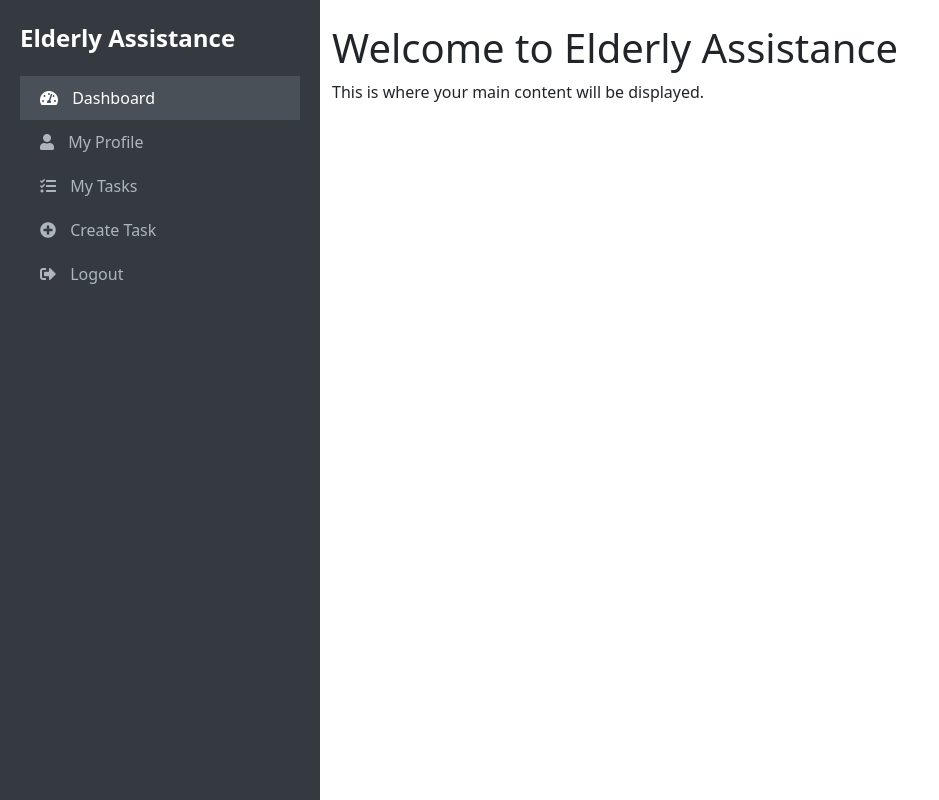
After one commit to CodeLord2020/SilverCare, a Django app: page /base1/ in a window 1280 px wide. The commit adds this page. Shown: the whole page, without its empty margins (0-939 px from the left). Run offline with Django 5.2, Linux system fonts and the light colour scheme; a user stored in the database is signed in; some libraries are stand-ins or nearby versions.

Commit message:
no kidding

```diff
--- a/accounts/views.py
+++ b/accounts/views.py
@@ -264,5 +264,19 @@ class DashboardView(LoginRequiredMixin, TemplateView):
         Add any additional context if needed.
         """
         context = super().get_context_data(**kwargs)
-        context['welcome_message'] = f"Welcome, {self.request.user.username}!"
+        context['welcome_message'] = f"Welcome, {self.request.user.first_name}!"
         return context
+
+class Base1View(LoginRequiredMixin, TemplateView):
+    """
+    Dashboard view for authenticated users.
+    """
+    template_name = 'accounts/base1.html'
+
+    def get_context_data(self, **kwargs):
+        """
+        Add any additional context if needed.
+        """
+        context = super().get_context_data(**kwargs)
+        context['welcome_message'] = f"Welcome, {self.request.user.first_name}!"
+        return context
--- a/eldertasks/admin.py
+++ b/eldertasks/admin.py
@@ -22,7 +22,7 @@ class TaskTypeAdmin(admin.ModelAdmin):
 @admin.register(TaskMedia)
 class TaskMediaAdmin(admin.ModelAdmin):
     list_display = ('task', 'media')
-    list_filter =  ('task', 'media')
+    list_filter =  ('task', 'media', 'task__elder')
     readonly_fields = ('created_at', 'updated_at')
 
 
--- a/eldertasks/urls.py
+++ b/eldertasks/urls.py
@@ -1,7 +1,7 @@
 from django.urls import path
 from .views import (
-    TaskListView, TaskDetailView, TaskCreateView, TaskUpdateView, TaskDeleteView,
-    TaskApplicationCreateView, ReviewCreateView,
+    TaskListView, TaskDetailView, TaskCreateView, TaskUpdateView, TaskDeleteView, TaskMediaUploadView,
+    TaskApplicationCreateView, ReviewCreateView, task_media_delete
 )
 
 app_name = "tasks"
@@ -11,8 +11,10 @@ urlpatterns = [
     path("<uuid:pk>/", TaskDetailView.as_view(), name="task_detail"),
     path("create/", TaskCreateView.as_view(), name="task_create"),
     path("<uuid:pk>/edit/", TaskUpdateView.as_view(), name="task_edit"),
+    path("<uuid:pk>/upload-media/", TaskMediaUploadView.as_view(), name="task_media_upload"),
     path("<uuid:pk>/delete/", TaskDeleteView.as_view(), name="task_delete"),
     path("<uuid:task_id>/apply/", TaskApplicationCreateView.as_view(), name="task_apply"),
     path("<uuid:task_id>/review/", ReviewCreateView.as_view(), name="task_review"),
+    path("media/<int:pk>/delete/", task_media_delete, name="task_media_delete"),
 
 ]
--- a/silvercare/urls.py
+++ b/silvercare/urls.py
@@ -16,13 +16,13 @@ Including another URLconf
 """
 from django.contrib import admin
 from django.urls import path, include
-from accounts.views import DashboardView
+from accounts.views import DashboardView, Base1View
 
 urlpatterns = [
     path("admin/", admin.site.urls),
     path('', DashboardView.as_view(), name='home'),
+    path('base1/', Base1View.as_view(), name='base1'),
     path('accounts/', include('accounts.urls')),
     path('tasks/', include('eldertasks.urls')),
 
-
 ]
--- /dev/null
+++ b/templates/accounts/base1.html
@@ -0,0 +1,87 @@
+<!DOCTYPE html>
+<html lang="en">
+<head>
+  <meta charset="UTF-8">
+  <meta name="viewport" content="width=device-width, initial-scale=1.0">
+  <title>Elderly Assistance App</title>
+  <link href="https://cdn.jsdelivr.net/npm/bootstrap@5.3.0/dist/css/bootstrap.min.css" rel="stylesheet">
+  <link rel="stylesheet" href="https://cdnjs.cloudflare.com/ajax/libs/font-awesome/5.15.4/css/all.min.css">
+  <style>
+    .sidebar {
+      background-color: #343a40;
+      height: 100vh;
+      padding: 20px;
+    }
+
+    .sidebar-brand {
+      font-size: 1.5rem;
+      font-weight: bold;
+      color: #fff;
+      margin-bottom: 20px;
+    }
+
+    .sidebar-nav .nav-link {
+      color: #adb5bd;
+      padding: 10px 20px;
+      transition: color 0.3s ease;
+    }
+
+    .sidebar-nav .nav-link:hover {
+      color: #fff;
+    }
+
+    .sidebar-nav .nav-link.active {
+      color: #fff;
+      background-color: #495057;
+    }
+
+    .sidebar-nav .nav-link i {
+      margin-right: 10px;
+    }
+  </style>
+</head>
+<body>
+  <div class="container-fluid">
+    <div class="row">
+      <div class="col-md-3 sidebar">
+        <div class="sidebar-brand">Elderly Assistance</div>
+        <div class="sidebar-nav">
+          <ul class="nav flex-column">
+            <li class="nav-item">
+              <a href="#" class="nav-link active">
+                <i class="fas fa-tachometer-alt"></i> Dashboard
+              </a>
+            </li>
+            <li class="nav-item">
+              <a href="#" class="nav-link">
+                <i class="fas fa-user"></i> My Profile
+              </a>
+            </li>
+            <li class="nav-item">
+              <a href="#" class="nav-link">
+                <i class="fas fa-tasks"></i> My Tasks
+              </a>
+            </li>
+            <li class="nav-item">
+              <a href="#" class="nav-link">
+                <i class="fas fa-plus-circle"></i> Create Task
+              </a>
+            </li>
+            <li class="nav-item">
+              <a href="#" class="nav-link">
+                <i class="fas fa-sign-out-alt"></i> Logout
+              </a>
+            </li>
+          </ul>
+        </div>
+      </div>
+      <div class="col-md-9 py-4">
+        <h1>Welcome to Elderly Assistance</h1>
+        <p>This is where your main content will be displayed.</p>
+      </div>
+    </div>
+  </div>
+
+  <script src="https://cdn.jsdelivr.net/npm/bootstrap@5.3.0/dist/js/bootstrap.bundle.min.js"></script>
+</body>
+</html>
--- a/templates/base.html
+++ b/templates/base.html
@@ -74,7 +74,7 @@
                 <div class="collapse navbar-collapse" id="navbarNav">
                     <ul class="navbar-nav ms-auto">
                         <li class="nav-item">
-                            <a class="nav-link" href="{% url 'tasks:task_list' %}">My Profile</a>
+                            <a class="nav-link" href="{%  url 'base1' %}">My Profile</a>
                         </li>
                         <li class="nav-item">
                             <a class="nav-link" href="{% url 'tasks:task_list' %}">My Tasks</a>
--- a/templates/tasks/task_detail.html
+++ b/templates/tasks/task_detail.html
@@ -5,9 +5,15 @@
     <div class="card my-4">
         <div class="card-body">
             <h5 class="card-title">Task Details</h5>
+            <div class="task-media">
+                {% for url in media_urls %}
+                    <img src="{{ url }}" alt="Task Media" class="task-media-img">
+                {% endfor %}
+            </div>
             <p class="card-text"><strong>Description:</strong> {{ task.description }}</p>
             <p class="card-text"><strong>Budget:</strong> {{ task.budget }}</p>
             <p class="card-text"><strong>Status:</strong> {{ task.get_status_display }}</p>
+            <p class="card-text"><strong>Location':</strong> {{ task.location }}</p>
         </div>
     </div>
     <h4>Applications</h4>
```
Also changed, not shown: eldertasks/forms.py (+106 -8 lines), eldertasks/models.py (+11 -0 lines), eldertasks/views.py (+77 -6 lines), static/css/styles.css (+24 -0 lines), templates/tasks/taskupdate_form.html (added, +274 -0 lines), db.sqlite3.
